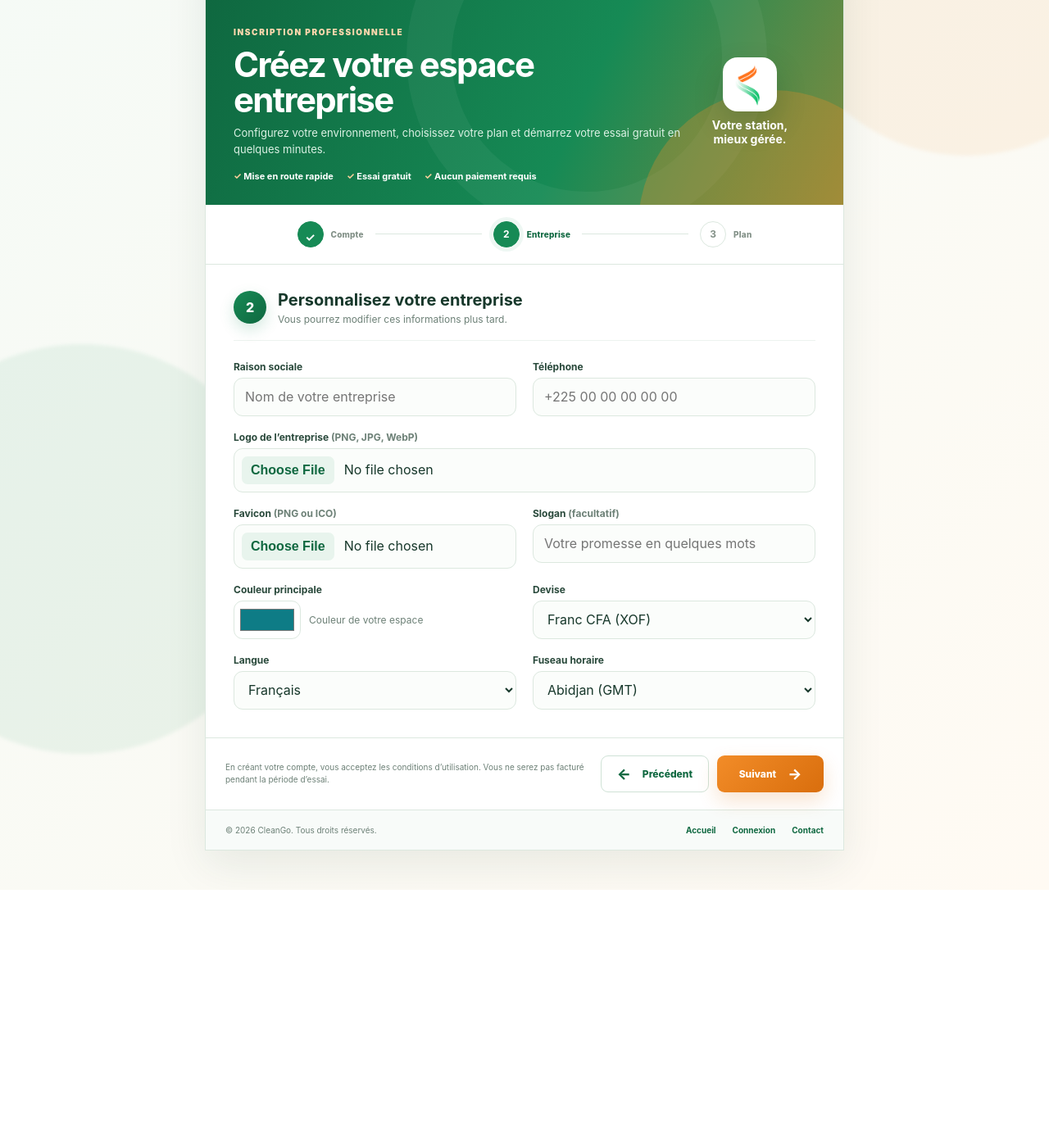
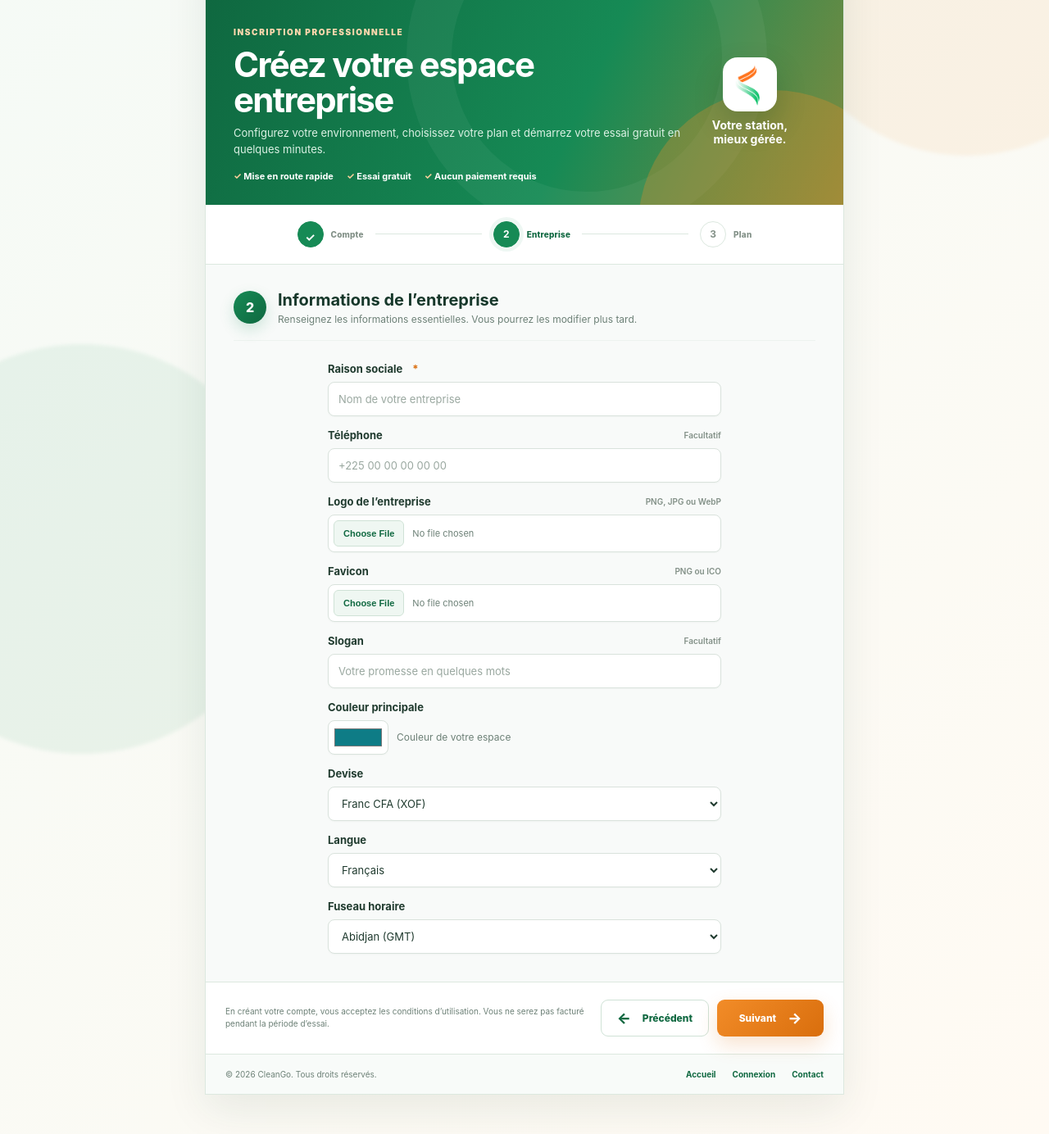
Before and after one commit to Zranseverin/App_sgla, a Django app: template apps/authentication/templates/authentication/register.html in a window 1280 px wide. Shown: the part 90-1474 px from the top of the page at 82% size. Before the commit the page ends 1176 px from the top, so only its background shows below. Run offline with Django 5.2, Linux system fonts and the light colour scheme; data comes from the database, SQL or seed files in the repository; tables that the repository leaves empty hold one stand-in row (values such as "Sample post"); the template is opened without the code that fills it: values that come from a table or form of the project are taken from there, most other values are stand-ins (such as "Sample title", 1, 10 or a date in 2020).

Commit message:
Ameliore les formulaires d'inscription et de connexion

```diff
--- a/apps/authentication/static/authentication/register.css
+++ b/apps/authentication/static/authentication/register.css
@@ -81,3 +81,27 @@ input,select{min-height:47px}
     .actions{border-right:0;border-left:0;border-radius:0}.actions p{display:none}
     .registration-footer{align-items:flex-start;flex-direction:column;gap:10px}.registration-footer nav{width:100%;justify-content:space-between}
 }
+
+/* Fiche entreprise : présentation simple, compacte et lisible. */
+.company-step{background:#f8faf9}
+.company-step .panel-head{margin-bottom:26px}
+.registration-step .grid{grid-template-columns:1fr;max-width:480px;margin:0 auto;gap:15px}
+.registration-step .field,.registration-step .field.full{grid-column:1}
+.registration-step .grid input,.registration-step .grid select{min-height:42px;padding:9px 12px;border-radius:8px;font-size:13px}
+.company-step .field label{display:flex;align-items:center;justify-content:space-between;gap:12px;margin-bottom:8px;color:#203b2f;font-size:13px;font-weight:750}
+.required-mark{margin-right:auto;color:#d96e0d}
+.optional-mark{color:#829087;font-size:10px;font-weight:600}
+.company-step input,.company-step select{min-height:42px;padding:9px 12px;border:1px solid #d9e2dc;border-radius:8px;color:#203b2f;background:#fff;box-shadow:0 1px 2px #17382b08;font-size:13px}
+.company-step input::placeholder{color:#9aa8a0}
+.company-step input:focus,.company-step select:focus{border-color:var(--primary);box-shadow:0 0 0 3px #168a5518}
+.company-step input[type=file]{min-height:46px;padding:6px;color:#6d8177;font-size:11px}
+.company-step input[type=file]::file-selector-button{min-height:32px;margin-right:10px;padding:6px 11px;border:1px solid #cfe2d6;border-radius:6px;color:var(--primary-dark);background:#eff7f2}
+.company-step .color-row{display:grid;grid-template-columns:74px 1fr}
+.company-step .color-row input{width:74px;padding:5px}
+.company-step .color-row span{color:#6d8177;font-size:12px}
+@media(max-width:560px){
+    .registration-step .grid{gap:16px}
+    .company-step .field label{font-size:12px}
+    .company-step input,.company-step select{min-height:44px;font-size:16px}
+    .company-step input[type=file]{font-size:11px}
+}
--- a/apps/authentication/templates/authentication/register.html
+++ b/apps/authentication/templates/authentication/register.html
@@ -112,7 +112,7 @@
             .plan label { padding: 17px; }
         }
     </style>
-    <link rel="stylesheet" href="{% static 'authentication/register.css' %}?v=9">
+    <link rel="stylesheet" href="{% static 'authentication/register.css' %}?v=10">
     <link rel="stylesheet" href="{% static 'branding/cleango-branding.css' %}?v=1">
 </head>
 <body>
@@ -186,30 +186,30 @@
             </div>
         </section>
 
-        <section class="panel registration-step" data-registration-step="2" hidden>
+        <section class="panel registration-step company-step" data-registration-step="2" hidden>
             <div class="panel-head">
                 <span class="step">2</span>
-                <div><h2>Personnalisez votre entreprise</h2><p class="hint">Vous pourrez modifier ces informations plus tard.</p></div>
+                <div><h2>Informations de l’entreprise</h2><p class="hint">Renseignez les informations essentielles. Vous pourrez les modifier plus tard.</p></div>
             </div>
             <div class="grid">
                 <div class="field">
-                    <label for="{{ form.entreprise_nom.id_for_label }}">Raison sociale</label>
+                    <label for="{{ form.entreprise_nom.id_for_label }}">Raison sociale <span class="required-mark" aria-hidden="true">*</span></label>
                     {{ form.entreprise_nom }}{% for error in form.entreprise_nom.errors %}<div class="error">{{ error }}</div>{% endfor %}
                 </div>
                 <div class="field">
-                    <label for="{{ form.telephone_contact.id_for_label }}">Téléphone</label>
+                    <label for="{{ form.telephone_contact.id_for_label }}">Téléphone <span class="optional-mark">Facultatif</span></label>
                     {{ form.telephone_contact }}{% for error in form.telephone_contact.errors %}<div class="error">{{ error }}</div>{% endfor %}
                 </div>
                 <div class="field full">
-                    <label for="{{ form.logo_url.id_for_label }}">Logo de l’entreprise <span class="hint">(PNG, JPG, WebP)</span></label>
+                    <label for="{{ form.logo_url.id_for_label }}">Logo de l’entreprise <span class="optional-mark">PNG, JPG ou WebP</span></label>
                     {{ form.logo_url }}{% for error in form.logo_url.errors %}<div class="error">{{ error }}</div>{% endfor %}
                 </div>
                 <div class="field">
-                    <label for="{{ form.favicon_url.id_for_label }}">Favicon <span class="hint">(PNG ou ICO)</span></label>
+                    <label for="{{ form.favicon_url.id_for_label }}">Favicon <span class="optional-mark">PNG ou ICO</span></label>
                     {{ form.favicon_url }}{% for error in form.favicon_url.errors %}<div class="error">{{ error }}</div>{% endfor %}
                 </div>
                 <div class="field">
-                    <label for="{{ form.slogan.id_for_label }}">Slogan <span class="hint">(facultatif)</span></label>
+                    <label for="{{ form.slogan.id_for_label }}">Slogan <span class="optional-mark">Facultatif</span></label>
                     {{ form.slogan }}{% for error in form.slogan.errors %}<div class="error">{{ error }}</div>{% endfor %}
                 </div>
                 <div class="field">
```
Also changed, not shown: apps/authentication/static/authentication/login.css (+29 -0 lines), apps/authentication/templates/authentication/auth/login.html (+10 -4 lines).
